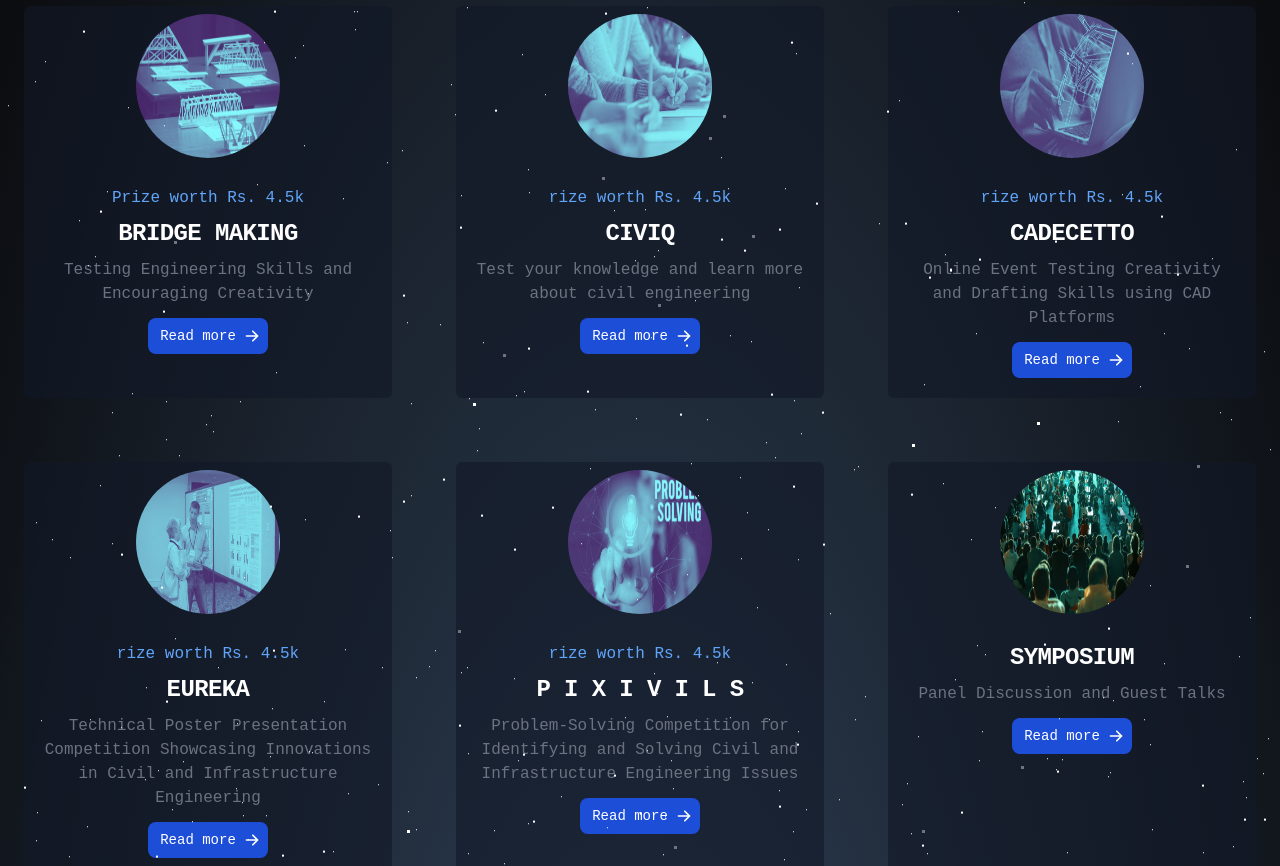
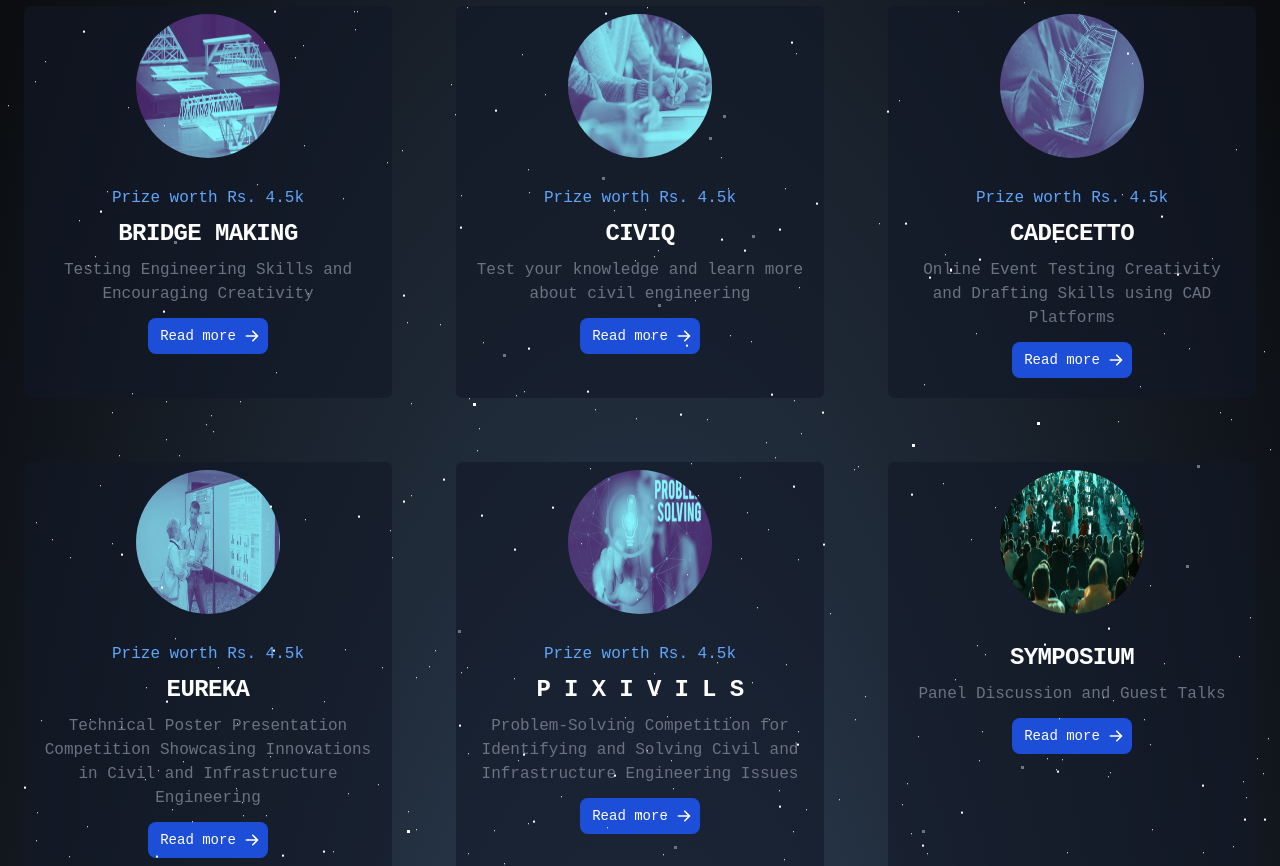
Before and after one commit to jason-dan-iel/Edificio-Website, a React (Vite) app in the folder client/: page /events in a window 1280 px wide. Shown: the part 312-1178 px from the top of the page. Built offline with nearby package versions, Linux system fonts and the light colour scheme; a web font is replaced by a local one.

Commit message:
added changes

```diff
--- a/client/src/pages/Events.jsx
+++ b/client/src/pages/Events.jsx
@@ -27,7 +27,7 @@ export default function Events() {
             heading="CIVIQ"
             content={"Test your knowledge and learn more about civil engineering"}
             linkURL="/civiq"
-            Prize = "rize worth Rs. 4.5k"
+            Prize = "Prize worth Rs. 4.5k"
           />
 
           <EventCard
@@ -35,21 +35,21 @@ export default function Events() {
             heading="CADECETTO"
             content={"Online Event Testing Creativity and Drafting Skills using CAD Platforms"}
             linkURL="/cadecetto"
-            Prize = "rize worth Rs. 4.5k"
+            Prize = "Prize worth Rs. 4.5k"
           />
           <EventCard
             imgPath={"/events/poster.png"}
             heading="EUREKA"
             content={"Technical Poster Presentation Competition Showcasing Innovations in Civil and Infrastructure Engineering"}
             linkURL="/eureka"
-            Prize = "rize worth Rs. 4.5k"
+            Prize = "Prize worth Rs. 4.5k"
           />
           <EventCard
             imgPath={"/events/pixivils.png"}
             heading="P I X I V I L S"
             content={"Problem-Solving Competition for Identifying and Solving Civil and Infrastructure Engineering Issues"}
             linkURL="/pixivils"
-            Prize = "rize worth Rs. 4.5k"
+            Prize = "Prize worth Rs. 4.5k"
           />
           <EventCard
             imgPath={"/events/symp.png"}
```
